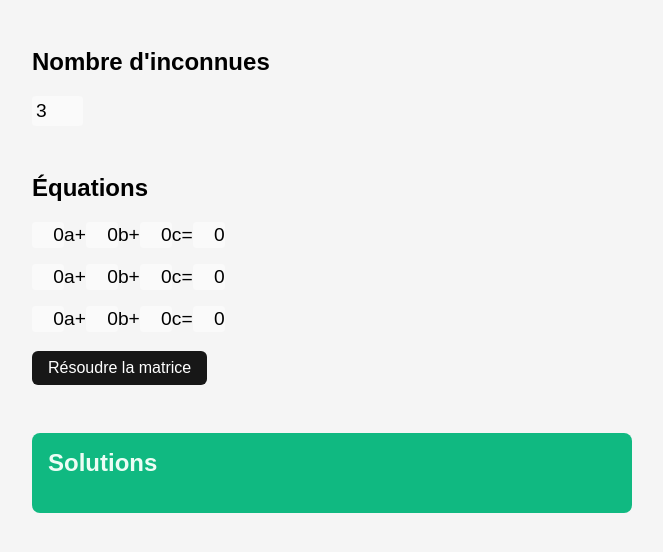
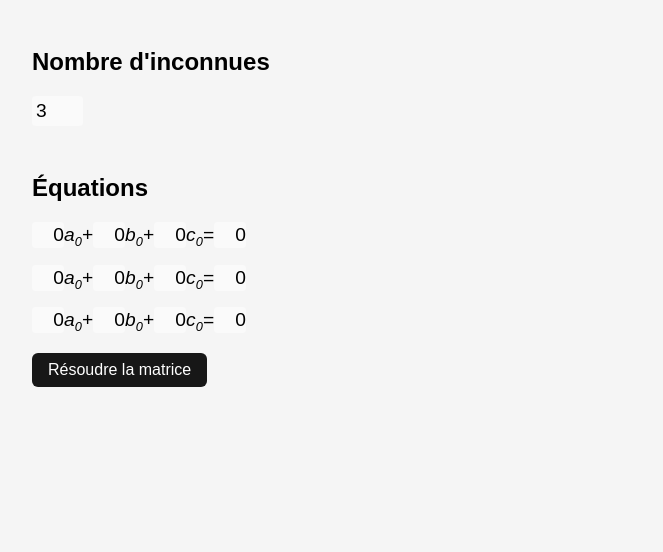
Before and after one commit to MatthieuMarchand/matrix-resolution, a Vue app: page / in a window 1280 px wide. Shown: the top 552 px of the page, without its empty margins (308-971 px from the left). Built offline with nearby package versions, Linux system fonts and the light colour scheme; the HTML template or start-up script is replaced by a standard one.

Commit message:
:sparkles: Var names over z (a1, a2 etc)

```diff
--- a/src/App.vue
+++ b/src/App.vue
@@ -9,11 +9,14 @@
       <ul class="matrice" v-if="matrice.length">
         <li v-for="(ligne, ligne_i) in matrice" :key="ligne_i">
           <div>
-            <span v-for="(_, col_i) in ligne" :key="col_i">
+            <span v-for="(_, col_i) in ligne" :key="`${ligne_i}-${col_i}`">
               <span v-if="col_i == ligne.length - 1">=</span>
               <span v-else-if="col_i > 0">+</span>
               <input v-model.number="matrice[ligne_i][col_i]" />
-              <span v-if="col_i !== ligne.length - 1">{{ noms_variables[col_i] }}</span>
+              <VariableName
+                v-if="col_i !== ligne.length - 1 && noms_variables[col_i]"
+                :variable-name="noms_variables[col_i]"
+              />
             </span>
           </div>
         </li>
@@ -23,16 +26,17 @@
     </form>
 
     <p class="no-solutions" v-if="solution_matrice == null">Pas de solution</p>
-    <ul v-else class="solutions">
+    <ul v-else-if="solution_matrice.length" class="solutions">
       <h2>Solutions</h2>
       <li v-for="(solution, index) in solution_matrice" :key="index">
-        {{ noms_variables[index] }} = {{ solution }}
+        <VariableName :variable-name="noms_variables[index]" /> = {{ solution }}
       </li>
     </ul>
   </div>
 </template>
 
 <script setup lang="ts">
+import VariableName from '@/VariableName.vue'
 import { computed, onMounted, ref } from 'vue'
 import { Systeme } from './core/gauss'
 
@@ -41,8 +45,13 @@ const matrice = ref<number[][]>([])
 const solution_matrice = ref<number[] | null>([])
 
 // Génération automatique des noms de variables (ex: x, y, z)
+const ASCII_A = 97
+const NB_LETTRES = 26
 const noms_variables = computed(() =>
-  Array.from({ length: nb_inconnues.value }, (_, i) => String.fromCharCode(97 + i)),
+  Array.from({ length: nb_inconnues.value }, (_, i) => ({
+    letter: String.fromCharCode(ASCII_A + (i % NB_LETTRES)),
+    index: Math.floor(i / NB_LETTRES),
+  })),
 )
 
 const initialise_matrice_vide = () => {
--- /dev/null
+++ b/src/VariableName.vue
@@ -0,0 +1,22 @@
+<template>
+  <span
+    >{{ variableName.letter }}<sub>{{ variableName.index }}</sub></span
+  >
+</template>
+<script setup lang="ts">
+defineProps<{
+  variableName: {
+    letter: string
+    index: number
+  }
+}>()
+</script>
+<style>
+span {
+  font-style: italic;
+}
+
+sub {
+  font-size: 0.8rem;
+}
+</style>
```
